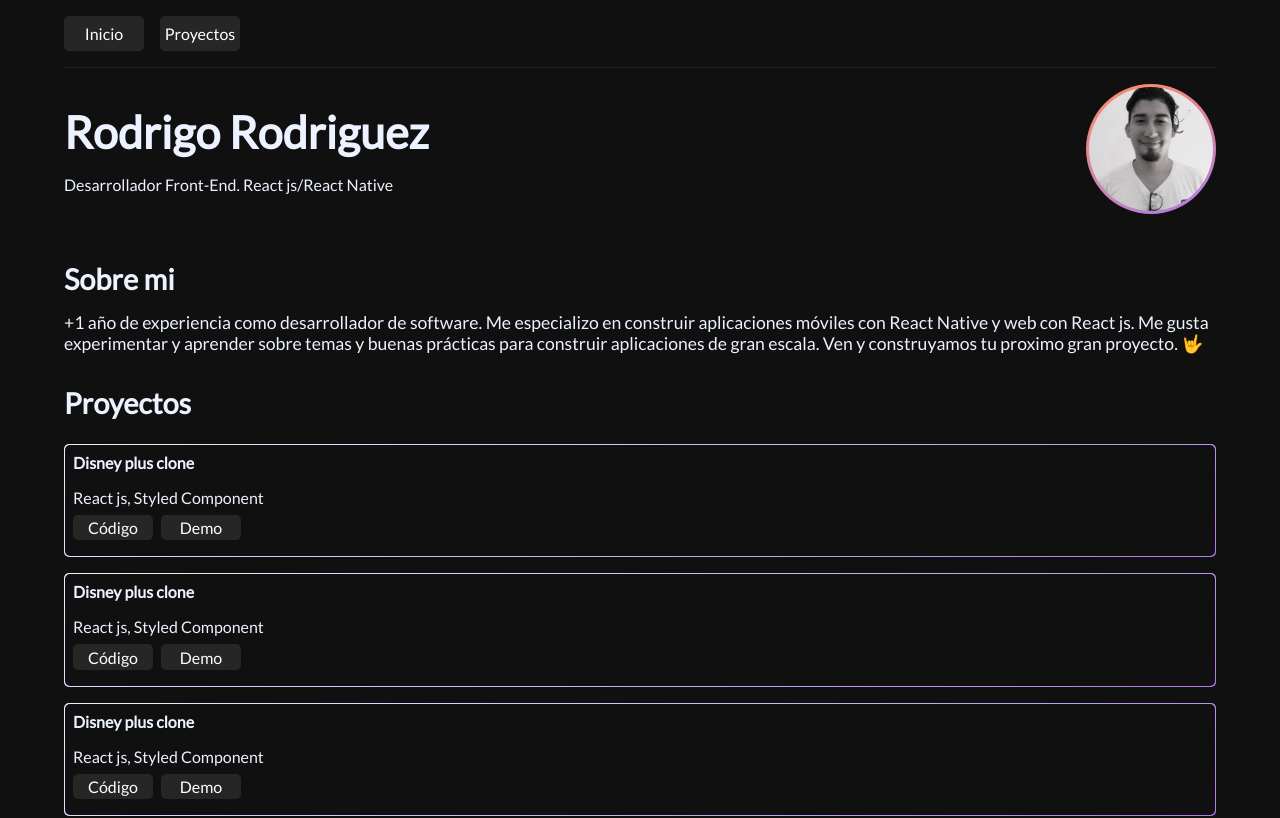
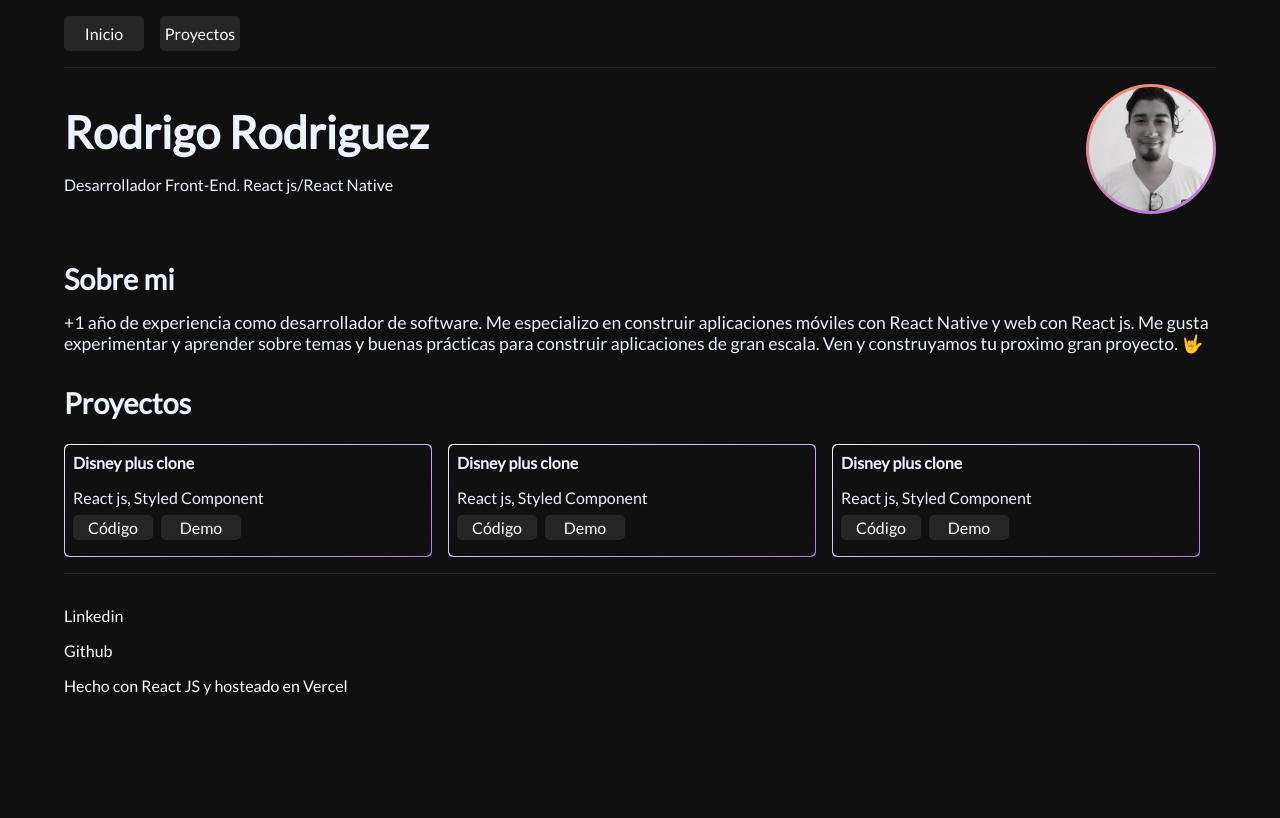
Before and after one commit to Rodevp/new-portfolio, a React (Vite) app: page / in a window 1280 px wide. Shown: the top 818 px of the page. Built offline with nearby package versions, Linux system fonts and the light colour scheme.

Commit message:
project 768px

```diff
--- a/src/projects/Project.jsx
+++ b/src/projects/Project.jsx
@@ -1,7 +1,7 @@
 import styles from "./project.module.css"
 import { COLORS } from "../colors"
 
-function CardProject({ title, teconologies, urls}) {
+function CardProject({ title, teconologies, urls }) {
     return (
         <div
             className={styles.cardBackground}
@@ -88,11 +88,15 @@ function Project() {
             >
                 Proyectos
             </h2>
+            <div
+                className={styles.projects}
+            >
                 {
-            projects.map( project => {
-                return <CardProject  key={project.id} {...project} />
+                    projects.map(project => {
+                        return <CardProject key={project.id} {...project} />
                     })
                 }
+            </div>
         </section>
     )
 }
--- a/src/projects/project.module.css
+++ b/src/projects/project.module.css
@@ -51,3 +51,17 @@
     border-radius: 5px;
     font-size: 1rem;
 }
+
+@media screen and (min-width: 768px ) {
+
+    .cardBackground {
+        width: 35%;
+        margin-right: 1rem;
+    }
+
+    .projects {
+        display: flex;
+    }
+
+
+}
```
Lines whose indentation alone changed are shown as unchanged.
